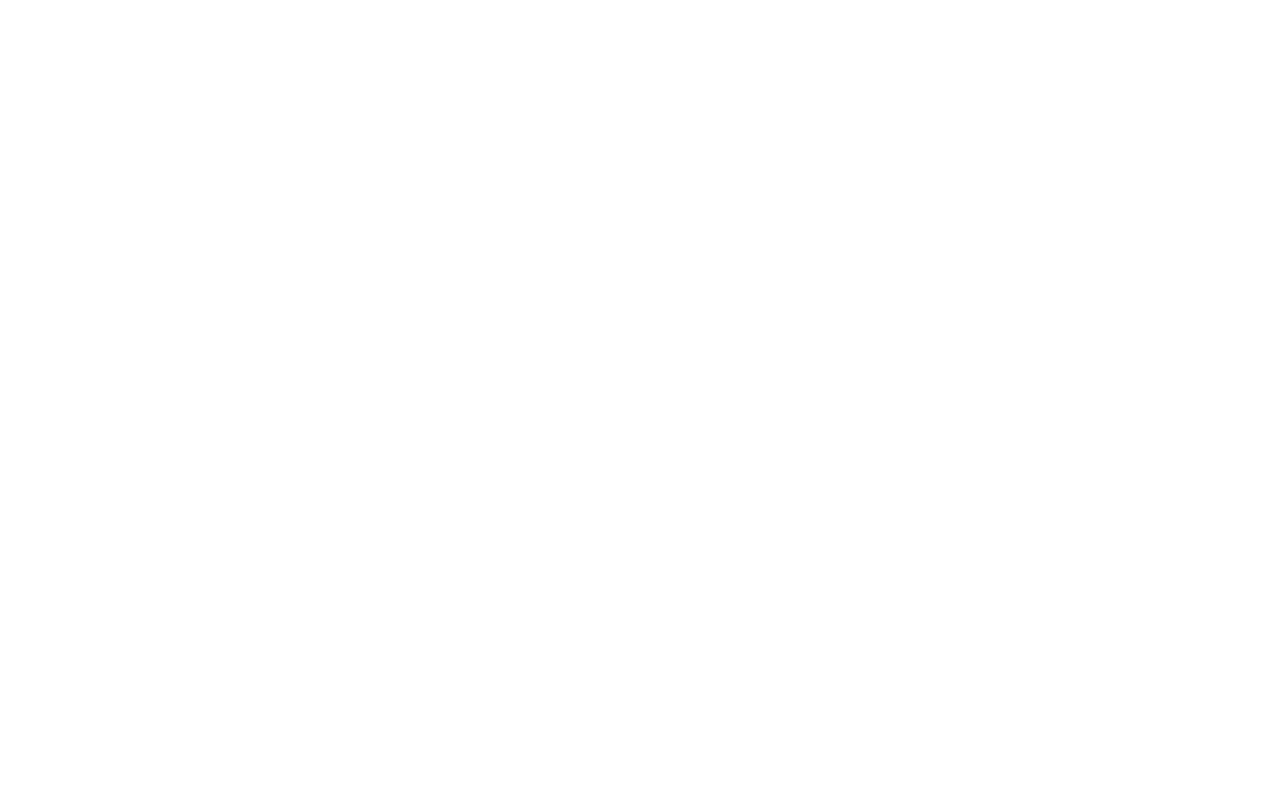
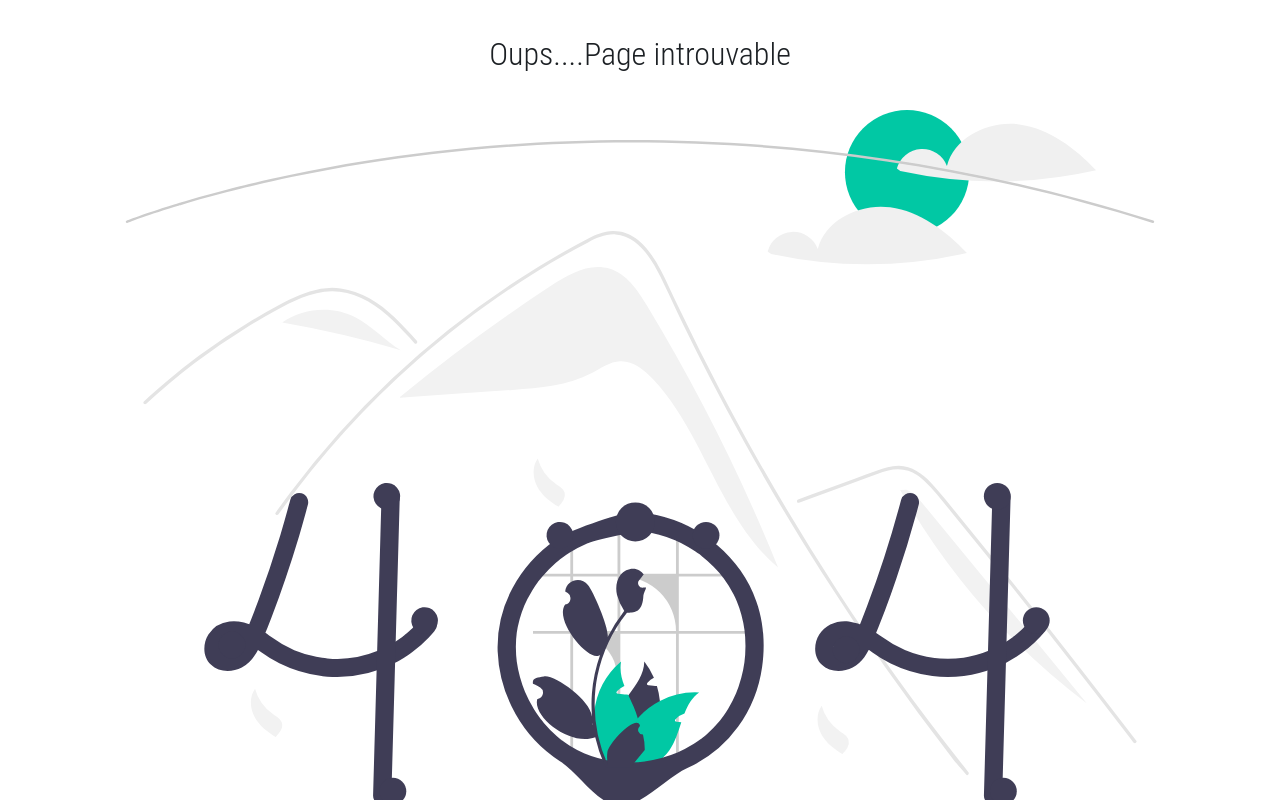
Before and after one commit to Mark-Randria/UX-UI-school-project, a React (Create React App) app in the folder my-app/: page / in a window 1280 px wide. Before the commit this address had no page. Built offline with nearby package versions, Linux system fonts and the light colour scheme.

Commit message:
Some changes

```diff
--- a/my-app/src/App.js
+++ b/my-app/src/App.js
@@ -7,6 +7,7 @@
 import Login from "./pages/login";
 import Signup from "./pages/signup";
 import Dashboard from "./pages/dashboard/dashboard";
+import Notfound from "./pages/notfound";
 
 const ConnectedDashboard = withAuth(Dashboard);
 
@@ -14,9 +15,10 @@
   return (
     <WithTheme>
       <Routes>
-        <Route path="Login/*" element={<Login />} />
-        <Route path="Signup/*" element={<Signup />} />
-        <Route path="Dashboard/*" element={<ConnectedDashboard />} />
+          <Route path="/Login" element={<Login />} />
+          <Route path="/Signup" element={<Signup />} />
+          <Route path="/Dashboard" element={<ConnectedDashboard />} />
+          <Route path="*" element={<Notfound />} />
       </Routes>
     </WithTheme>
   );
--- a/my-app/src/components/header/header.jsx
+++ b/my-app/src/components/header/header.jsx
@@ -37,6 +37,7 @@
 
   const logOut = () => {
     AuthService.logout();
+    sessionStorage.removeItem("isDarkMode");
     window.location.reload();
   }
 
--- a/my-app/src/components/sidemenu/sidemenu.jsx
+++ b/my-app/src/components/sidemenu/sidemenu.jsx
@@ -8,8 +8,6 @@
   Box,
   GapComponents,
 } from "./sidemenu.style";
-
-import Button from "../buttons/button";
 
 import {
   ArchiveIcon,
--- a/my-app/src/pages/auth.style.js
+++ b/my-app/src/pages/auth.style.js
@@ -29,6 +29,25 @@
 `;
 
 export const Grid = styled.div``;
+
+export const BigBox = styled.div`
+  display: flex;
+  flex-direction: column;
+  height: 100vh;
+  width: 100vw;
+  box-sizing: border-box;
+  overflow: hidden;
+
+  h1 {
+    color: ${(props) => props.theme.colors.slate12};
+    text-align: center;
+  }
+
+  img {
+    padding: 0 5% 5% 5%;
+    box-sizing: border-box;
+  }
+`
 
 export const LeftGrid = styled(Grid)`
   background-image: url(${BgFrameSvg});
@@ -170,7 +189,6 @@
     display: flex;
     justify-content: center;
     align-items: center;
-    /* margin: 0.5rem; */
     margin-top: 1rem;
     color: red;
 `
--- /dev/null
+++ b/my-app/src/pages/notfound.jsx
@@ -0,0 +1,14 @@
+import React from "react";
+
+import { BigBox } from "./auth.style";
+
+import notfoundsvg from "../assets/undraw_page_not_found.svg";
+
+export default function Notfound() {
+  return (
+    <BigBox>
+      <h1>Oups....Page introuvable</h1>
+      <img src={notfoundsvg} width="100%" height="95%" />
+    </BigBox>
+  );
+}
--- a/my-app/src/services/auth-service.js
+++ b/my-app/src/services/auth-service.js
@@ -45,10 +45,8 @@
     const parsedToken = JSON.parse(token);
     const expirationTime = parsedToken.expiresAt;
 
-    // Check if the token has expired
     const currentTime = Date.now();
     if (currentTime > expirationTime) {
-      // Token has expired, remove it from session storage
       removeToken();
       return false;
     }
```
Also changed, not shown: my-app/src/assets/undraw_page_not_found.svg (added).
